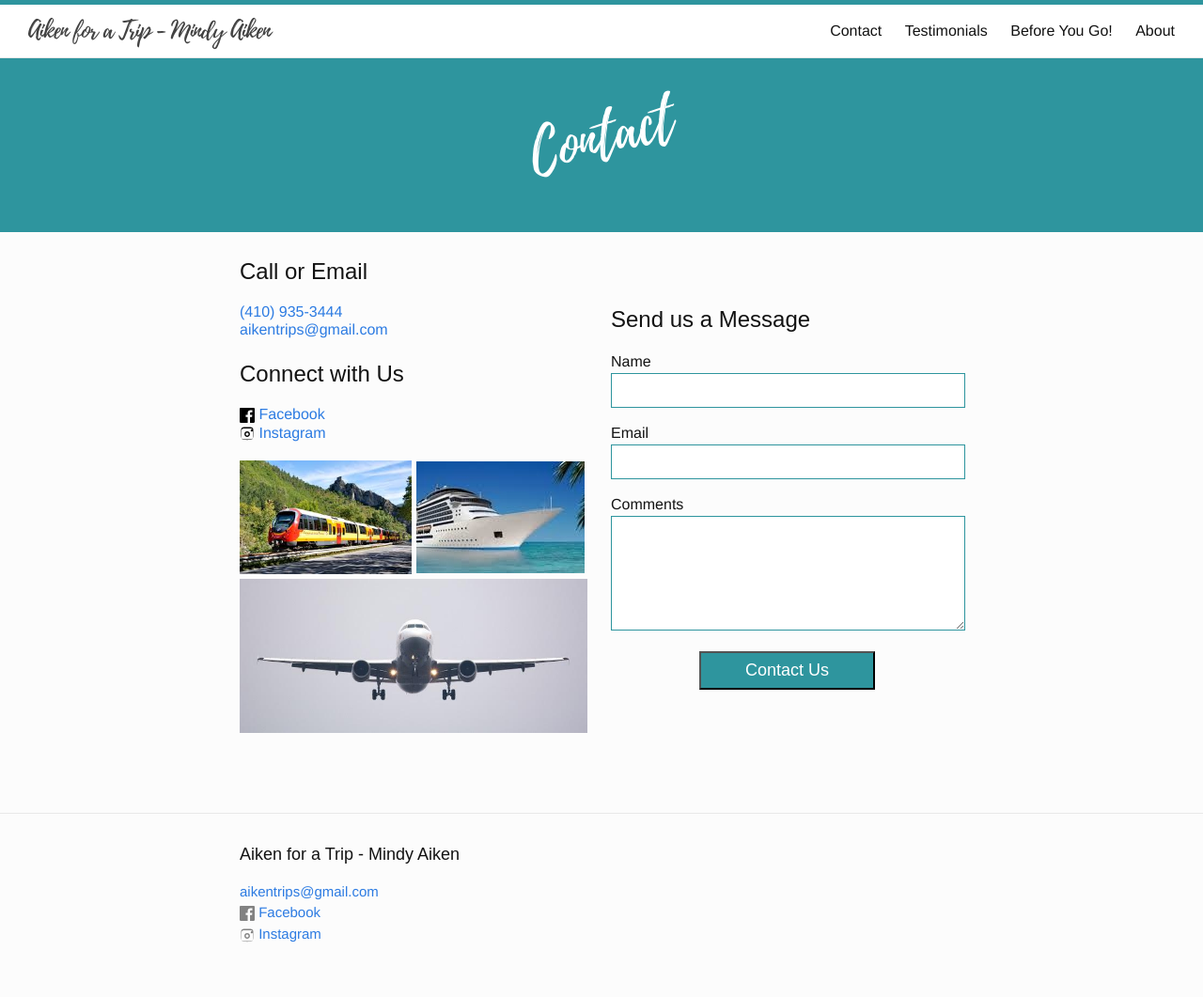
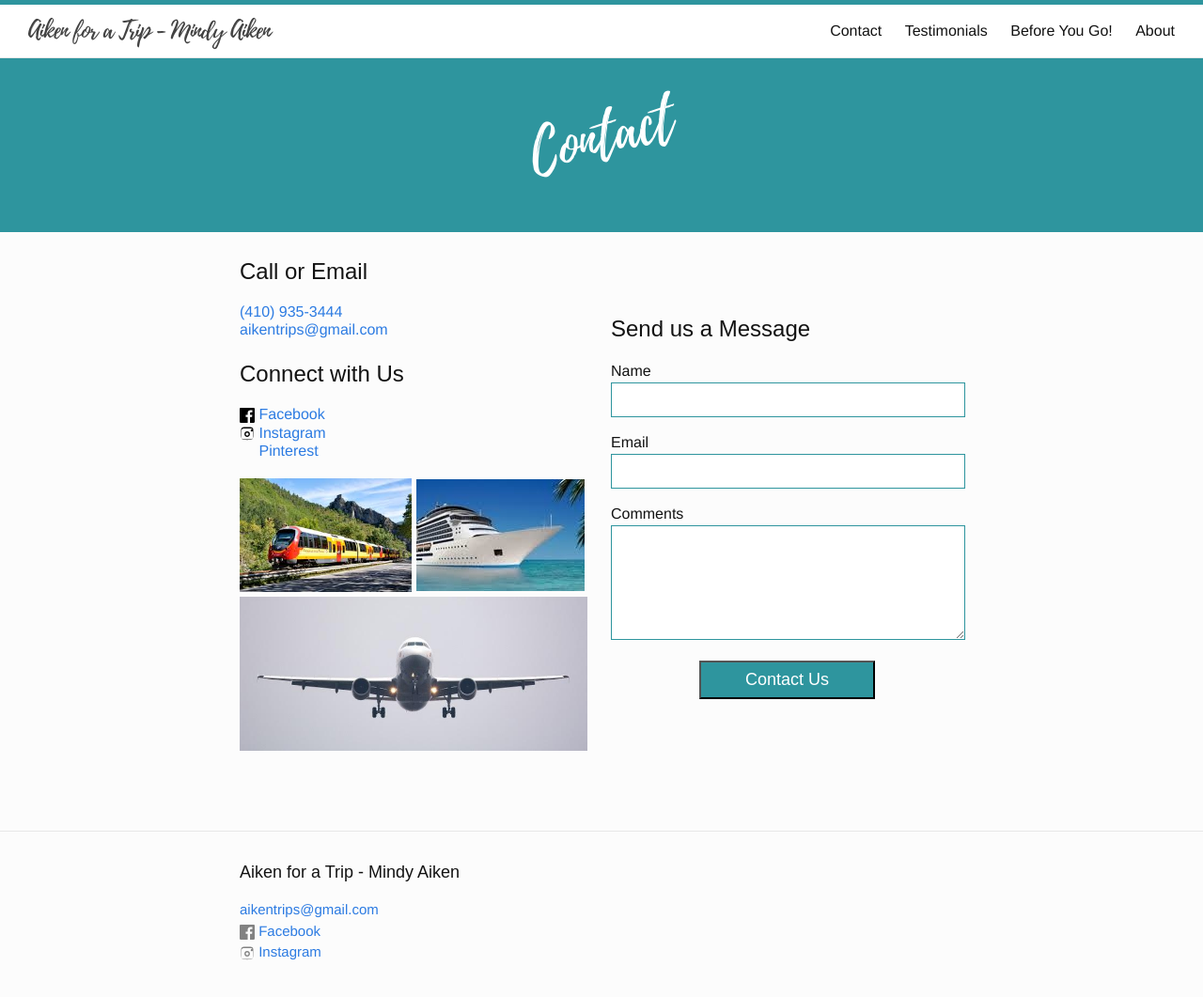
Before and after one commit to aikenfortrip/aikenfortrip.github.io, a Jekyll site: the page built from contact.html, in a window 1280 px wide and 1070 px high. Shown: the top 1061 px of the window at 94% size. Built offline with Jekyll 4.4.1, drawn with Linux system fonts in a browser that asks for light colours.

Commit message:
Update contact.html

```diff
--- a/contact.html
+++ b/contact.html
@@ -51,6 +51,18 @@ navOrder: 1
             </span>
           </a>
         </p>
+<p>
+          <a href='https://www.pinterest.com/aikentrips/'>
+            <span class='icon'>
+              <svg>
+                <use xlink:href='/assets/icons.svg#pinterest' />
+              </svg>
+            </span>
+            <span class='username'>
+              Pinterest
+            </span>
+          </a>
+        </p>
       </div>
 
       <div class='images'>
@@ -74,7 +86,7 @@ navOrder: 1
       <h2>
         Send us a Message
       </h2>
-      <form action='https://formspree.io/aiken737@gmail.com' method='POST'>
+      <form action='https://formspree.io/aikentrips@gmail.com' method='POST'>
         <input id='form-subject' type='hidden' name='_subject' value='New submission!' />
         <input id='form-next' type='hidden' name='_next' value='{{ site.url }}/contact-thank-you' />
         <input id='form-gotcha' type='text' name='_gotcha' style='display:none' />
```
